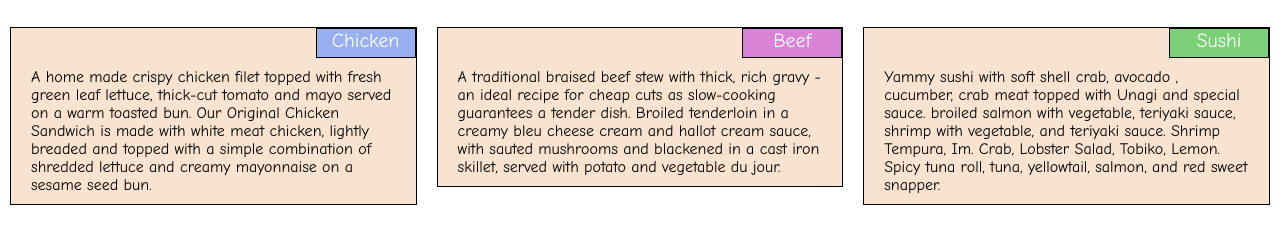
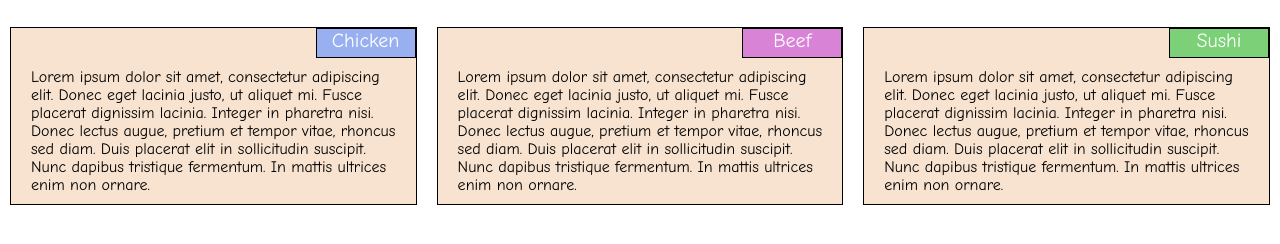
Before and after one commit to Jenny0513/assignments, a plain HTML site: page index.html in a window 1280 px wide. Shown: the part 60-304 px from the top of the page. Drawn offline with Linux system fonts and the light colour scheme.

```diff
--- a/index.html
+++ b/index.html
@@ -20,19 +20,19 @@
   <div class="col-lg-4 col-md-6 col-sm-12">
   <div id="container">
   <section id="sec1">Chicken</section>
-  <p id="p2">A home made crispy chicken filet topped with fresh green leaf lettuce, thick-cut tomato and mayo served on a warm toasted bun. Our Original Chicken Sandwich is made with white meat chicken, lightly breaded and topped with a simple combination of shredded lettuce and creamy mayonnaise on a sesame seed bun.</p></div>
+  <p id="p2">Lorem ipsum dolor sit amet, consectetur adipiscing elit. Donec eget lacinia justo, ut aliquet mi. Fusce placerat dignissim lacinia. Integer in pharetra nisi. Donec lectus augue, pretium et tempor vitae, rhoncus sed diam. Duis placerat elit in sollicitudin suscipit. Nunc dapibus tristique fermentum. In mattis ultrices enim non ornare.</p></div>
   </div>
 
   <div class="col-lg-4 col-md-6 col-sm-12">
   <div id="container">
   <section id="sec2">Beef</section>
-  <p id="p2">A traditional braised beef stew with thick, rich gravy - an ideal recipe for cheap cuts as slow-cooking guarantees a tender dish. Broiled tenderloin in a creamy bleu cheese cream and hallot cream sauce, with sauted mushrooms and blackened in a cast iron skillet, served with potato and vegetable du jour.</p></div>
+  <p id="p2">Lorem ipsum dolor sit amet, consectetur adipiscing elit. Donec eget lacinia justo, ut aliquet mi. Fusce placerat dignissim lacinia. Integer in pharetra nisi. Donec lectus augue, pretium et tempor vitae, rhoncus sed diam. Duis placerat elit in sollicitudin suscipit. Nunc dapibus tristique fermentum. In mattis ultrices enim non ornare.</p></div>
   </div>
 
   <div class="col-lg-4 col-md-12 col-sm-12">
   <div id="container">
   <section id="sec3">Sushi</section>
-  <p id="p2">Yammy sushi with soft shell crab, avocado , cucumber, crab meat topped with Unagi and special sauce. broiled salmon with vegetable, teriyaki sauce, shrimp with vegetable, and teriyaki sauce. Shrimp Tempura, Im. Crab, Lobster Salad, Tobiko, Lemon. Spicy tuna roll, tuna, yellowtail, salmon, and red sweet snapper.</p></div>
+  <p id="p2">Lorem ipsum dolor sit amet, consectetur adipiscing elit. Donec eget lacinia justo, ut aliquet mi. Fusce placerat dignissim lacinia. Integer in pharetra nisi. Donec lectus augue, pretium et tempor vitae, rhoncus sed diam. Duis placerat elit in sollicitudin suscipit. Nunc dapibus tristique fermentum. In mattis ultrices enim non ornare.</p></div>
   </div>
 
 
```
